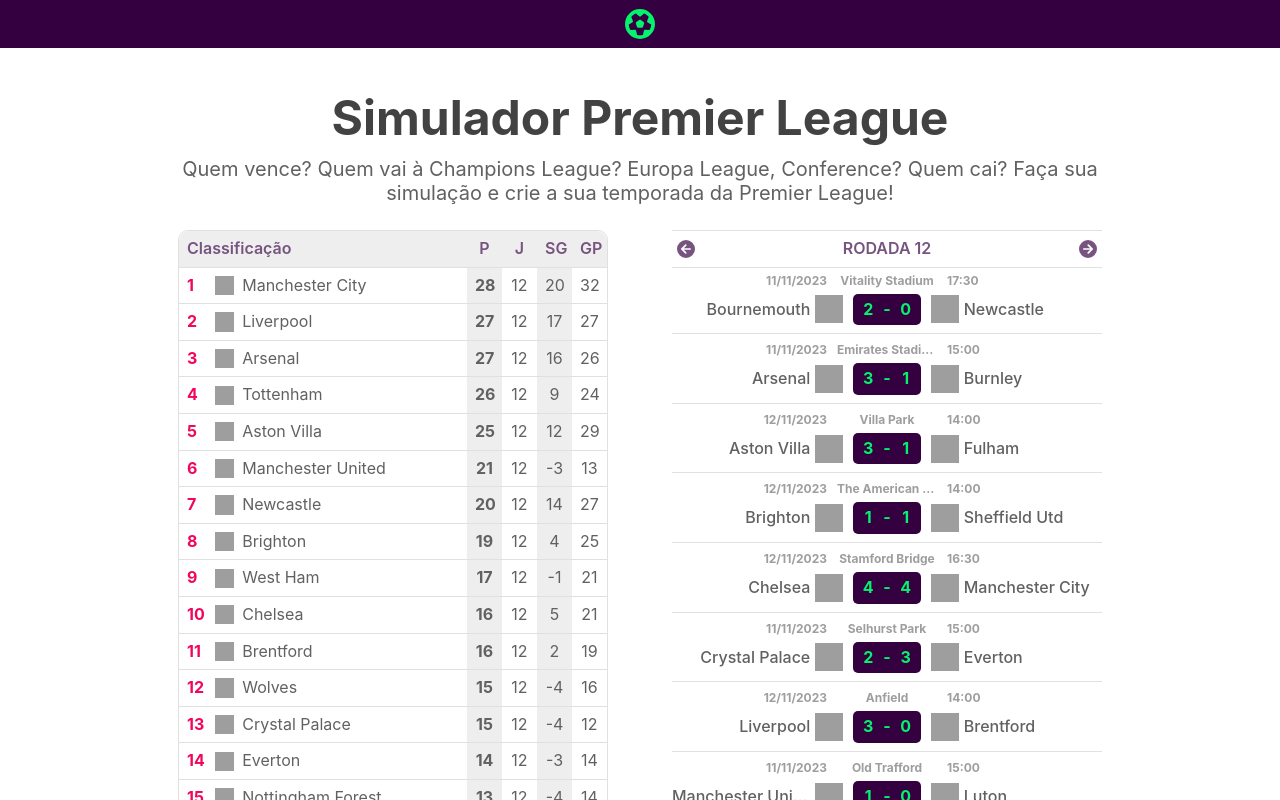
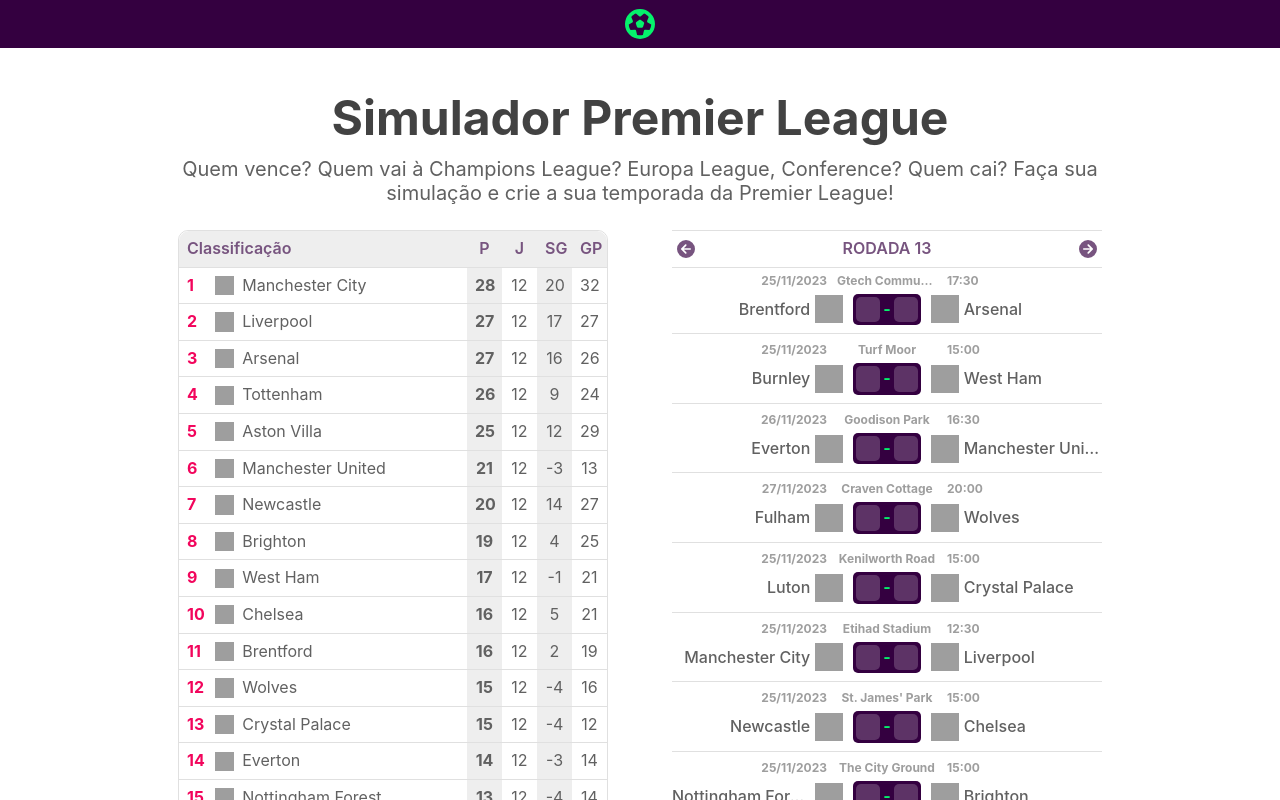
Before and after one commit to wesferoli/football-season-simulator, a Vue app: page / in a window 1280 px wide. Shown: the top 800 px of the page. Built offline with nearby package versions, Linux system fonts and the light colour scheme; grey boxes are pictures that could not be loaded.

Commit message:
feat: inputs only allow numbers (max. of 2)

```diff
--- a/src/App.vue
+++ b/src/App.vue
@@ -4,10 +4,10 @@ import LeagueTable from '@/components/LeagueTable.vue'
 import HeroSection from '@/components/HeroSection.vue'
 import LeagueGameweek from '@/components/LeagueGameweek.vue'
 import { useGameweek } from './composables/useGameweek'
-import { leagueTable, matchesRound12 } from './utils/mockData'
+import { leagueTable, matchesRound13 } from './utils/mockData'
 import { useTable } from './composables/useTable'
 
-const { data: gameweekFixtures } = useGameweek(matchesRound12)
+const { data: gameweekFixtures } = useGameweek(matchesRound13)
 const { data: leagueStandings } = useTable(leagueTable[0].league.standings[0])
 </script>
 
--- a/src/components/LeagueMatch.vue
+++ b/src/components/LeagueMatch.vue
@@ -4,6 +4,7 @@ import { isMatchFinished } from '@/utils/matchStatus'
 import { computed, toRef } from 'vue'
 import type { FootballMatch } from '@/utils/mockData'
 import { getDate, getTime } from '@/utils/handleDateTime'
+import { handleNumberInput } from '@/utils/handleNumberInput'
 
 type LeagueMatchProps = {
   match: FootballMatch
@@ -36,12 +37,26 @@ const time = computed(() => {
       <span class="home-score" v-if="isMatchFinished(match.fixture.status.short)">{{
         match.goals.home
       }}</span>
-      <input class="home-score" v-if="!isMatchFinished(match.fixture.status.short)" type="text" />
+      <input
+        class="home-score"
+        v-else
+        type="text"
+        inputmode="numeric"
+        maxlength="2"
+        @input="handleNumberInput"
+      />
       <span>-</span>
       <span class="away-score" v-if="isMatchFinished(match.fixture.status.short)">{{
         match.goals.away
       }}</span>
-      <input class="away-score" v-if="!isMatchFinished(match.fixture.status.short)" type="text" />
+      <input
+        class="away-score"
+        v-else
+        type="text"
+        inputmode="numeric"
+        maxlength="2"
+        @input="handleNumberInput"
+      />
     </div>
     <FixtureTeam
       playsAt="away"
--- /dev/null
+++ b/src/utils/handleNumberInput.ts
@@ -0,0 +1,5 @@
+export function handleNumberInput(e: Event) {
+  const target = e.target as HTMLInputElement
+
+  target.value = target.value.replace(/[^0-9]/g, '')
+}
```
